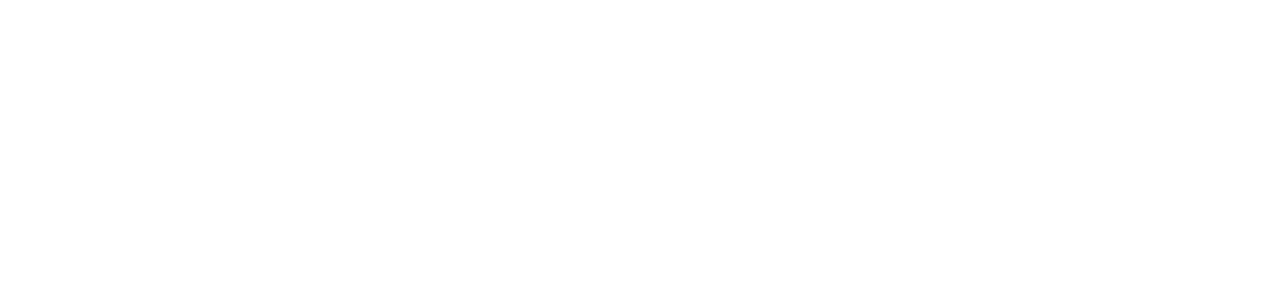
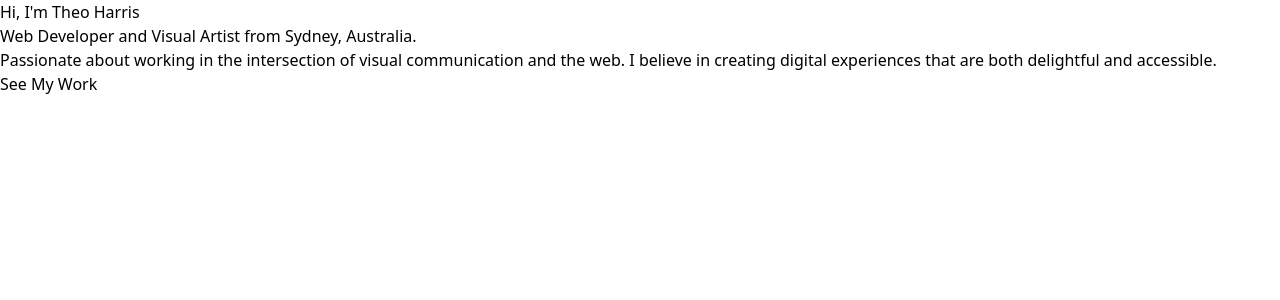
Before and after one commit to Theosaurus-Rex/dev-portfolio-2022, a Next.js app: page / in a window 1280 px wide. Shown: the top 300 px of the page. Built offline with nearby package versions, Linux system fonts and the light colour scheme.

Commit message:
Add skeleton HTML for Hero

```diff
--- a/components/about.tsx
+++ b/components/about.tsx
@@ -1,4 +1,4 @@
-export const Hero = () => {
+export const About = () => {
     return (
       <></>
     )
--- a/components/hero.tsx
+++ b/components/hero.tsx
@@ -1,5 +1,15 @@
+import Link from "next/link";
 export const Hero = () => {
     return (
-      <></>
-    )
+      <>
+        <p>Hi, I&apos;m Theo Harris</p>
+        <h1>Web Developer and Visual Artist from Sydney, Australia.</h1>
+        <p>
+          Passionate about working in the intersection of visual communication
+          and the web. I believe in creating digital experiences that are both
+          delightful and accessible.
+        </p>
+        <Link href="">See My Work</Link>
+      </>
+    );
   }
--- a/pages/index.tsx
+++ b/pages/index.tsx
@@ -1,8 +1,11 @@
 import type { NextPage } from 'next'
+import { Hero } from '../components/hero'
 
 const Home: NextPage = () => {
   return (
-    <></>
+    <>
+    <Hero></Hero>
+    </>
   )
 }
 
```
